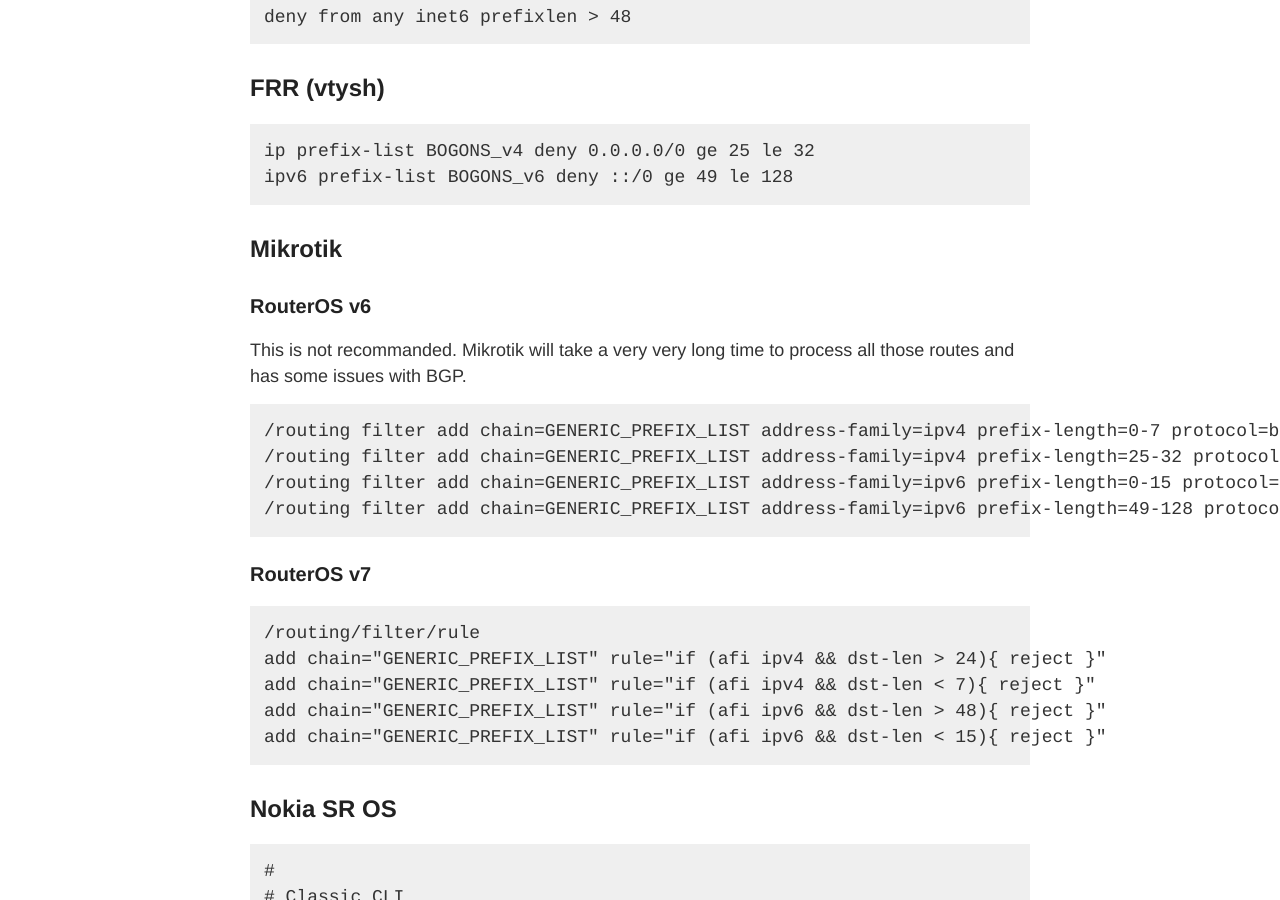
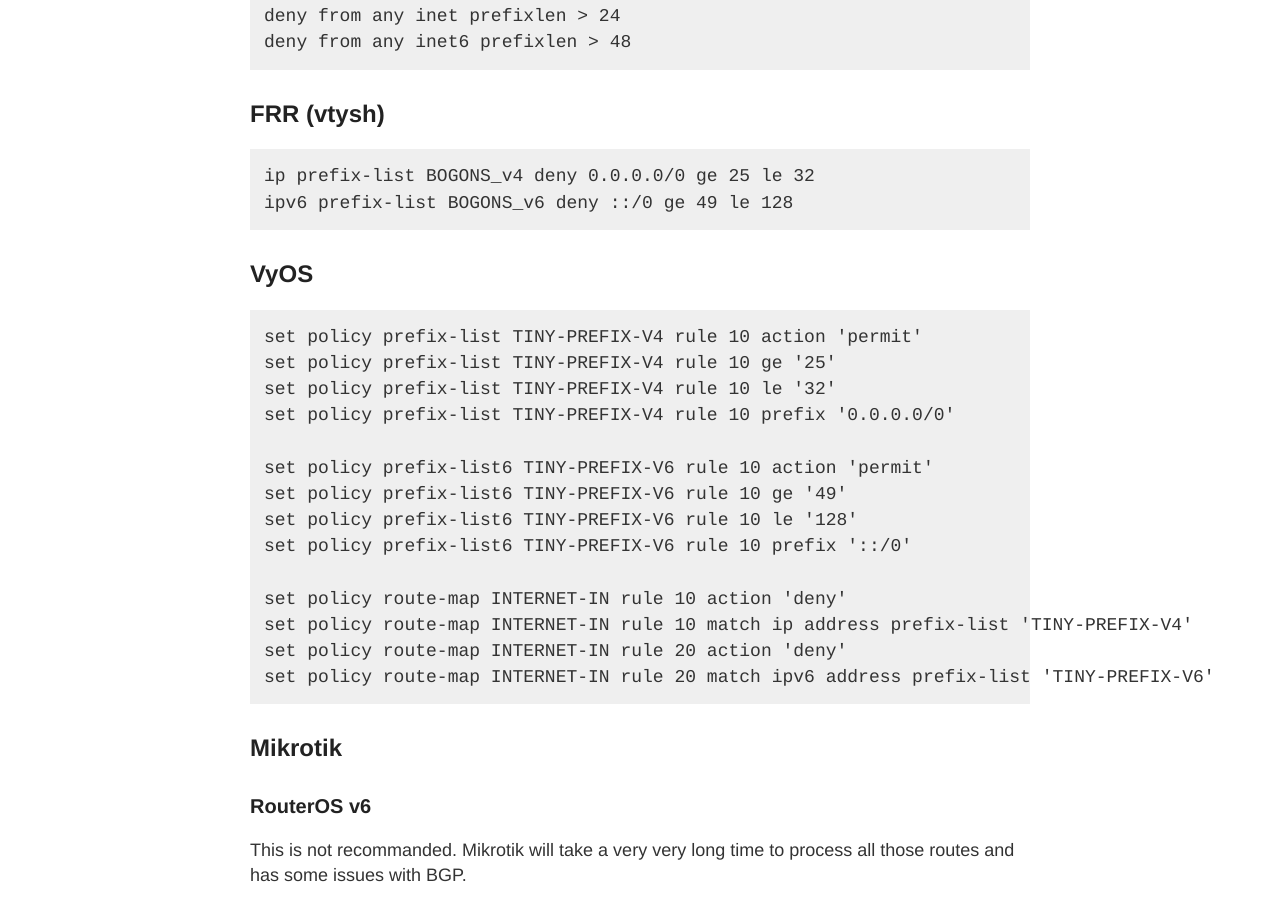
Before and after one commit to NLNOG/bgpfilterguide, a Jekyll site: the page built from guides/small_prefixes.md, in a window 1280 px wide and 900 px high, scrolled down 4168 px. Built offline with Jekyll 4.4.1, drawn with Linux system fonts in a browser that asks for light colours.

Commit message:
Small Prefixes: Add a VyOS example

````diff
--- a/guides/small_prefixes.md
+++ b/guides/small_prefixes.md
@@ -150,6 +150,24 @@
 ipv6 prefix-list BOGONS_v6 deny ::/0 ge 49 le 128
 ```
 
+## VyOS
+```
+set policy prefix-list TINY-PREFIX-V4 rule 10 action 'permit'
+set policy prefix-list TINY-PREFIX-V4 rule 10 ge '25'
+set policy prefix-list TINY-PREFIX-V4 rule 10 le '32'
+set policy prefix-list TINY-PREFIX-V4 rule 10 prefix '0.0.0.0/0'
+
+set policy prefix-list6 TINY-PREFIX-V6 rule 10 action 'permit'
+set policy prefix-list6 TINY-PREFIX-V6 rule 10 ge '49'
+set policy prefix-list6 TINY-PREFIX-V6 rule 10 le '128'
+set policy prefix-list6 TINY-PREFIX-V6 rule 10 prefix '::/0'
+
+set policy route-map INTERNET-IN rule 10 action 'deny'
+set policy route-map INTERNET-IN rule 10 match ip address prefix-list 'TINY-PREFIX-V4'
+set policy route-map INTERNET-IN rule 20 action 'deny'
+set policy route-map INTERNET-IN rule 20 match ipv6 address prefix-list 'TINY-PREFIX-V6'
+```
+
 ## Mikrotik
 
 ### RouterOS v6
````
